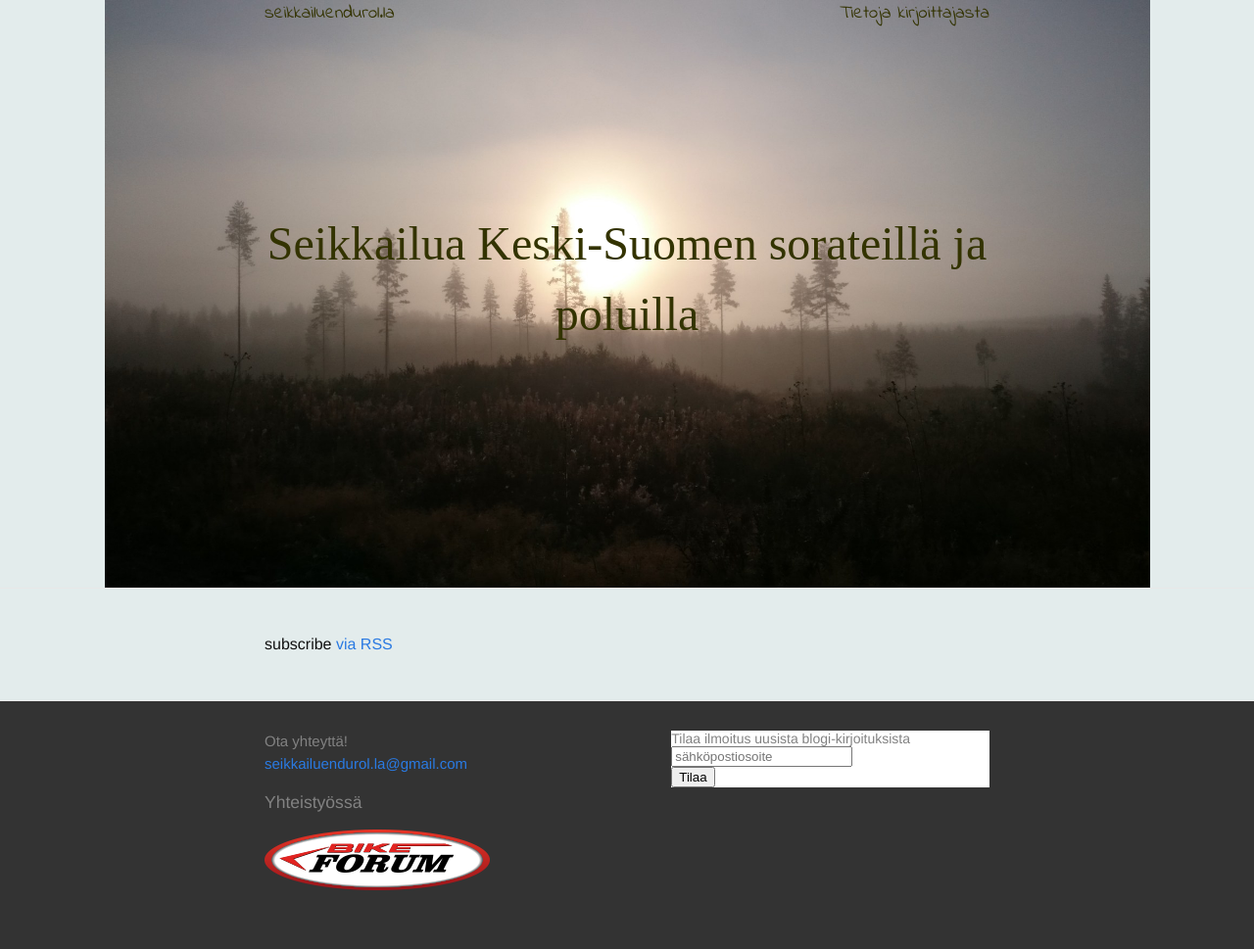
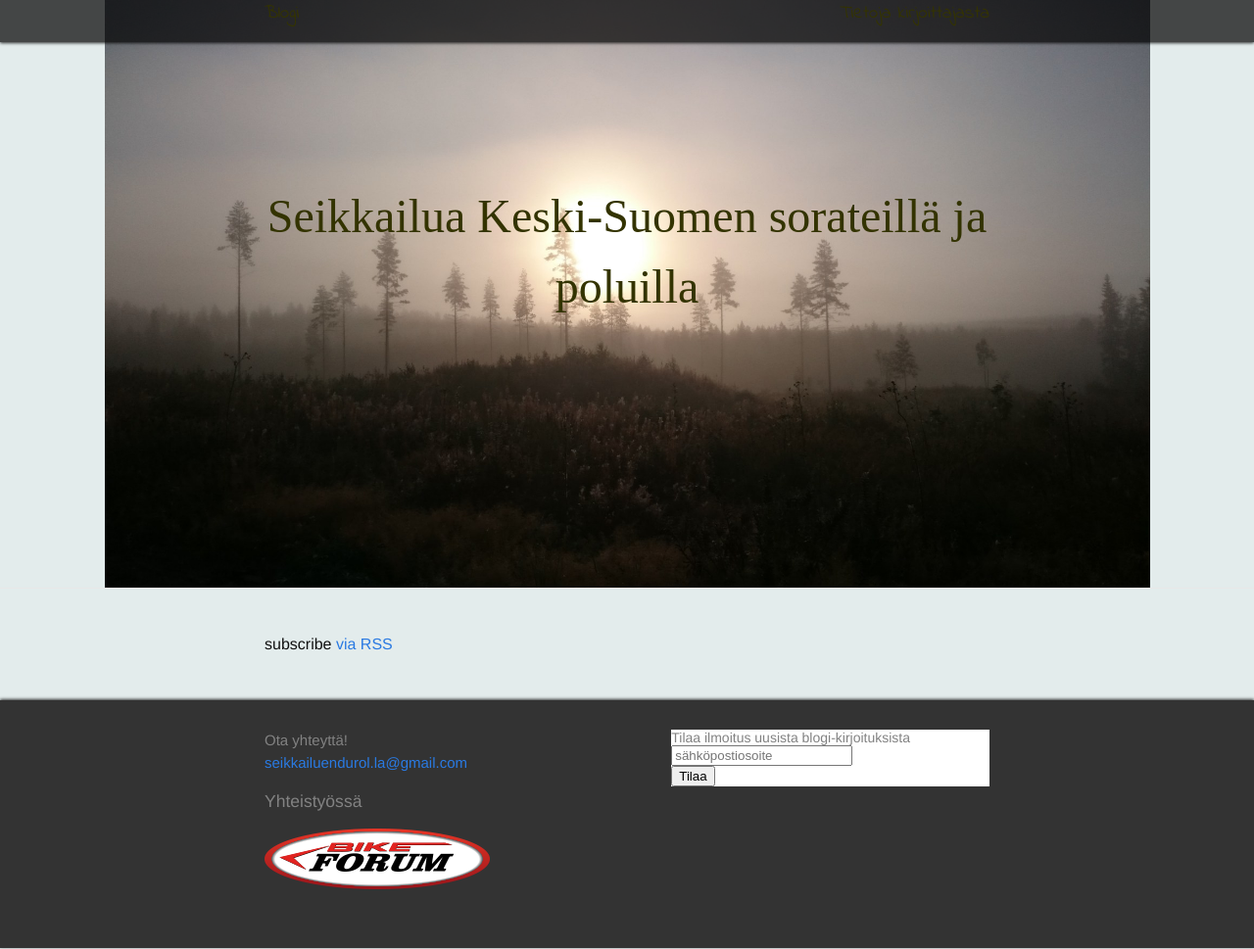
Before and after one commit to seikkailuendurolla/seikkailuendurolla.github.io, a Jekyll site: the page built from index.html, in a window 1280 px wide and 969 px high. Shown: the whole window at 98% size. Built offline with Jekyll 4.4.1, drawn with Linux system fonts in a browser that asks for light colours; some web fonts are replaced; comment, search, counter and statistics services are not loaded.

Commit message:
Yläpalkki fixed moodiin. Reunojen pehmennystä ylä- ja alapalkkiin

```diff
--- a/_includes/header.html
+++ b/_includes/header.html
@@ -1,8 +1,17 @@
 <header class="site-header" style="{{page.header_image_style}}">
 
+  <div class="nav">
+    <div class="wrapper">
+	 <h3 class="left {{page.header_link_class}}">
+	   <a href="/">Blogi</a>
+	 </h3>
+	 <h3 class="right {{page.header_link_class}}">
+	   <a href="/about">Tietoja kirjoittajasta</a>
+	 </h3>
+    </div>
+  </div>
+
   <div class="wrapper">
-    <h3 class="left {{page.header_link_class}}"><a href="/">seikkailuendurol.la</a></h3>
-    <h3 class="right {{page.header_link_class}}"><a href="/about">Tietoja kirjoittajasta</a></h3>
 
     <div class="image-text">
       <h1 class="{{page.header_slogan_class}}">Seikkailua Keski-Suomen sorateillä ja poluilla</h1>
--- a/_sass/_layout.scss
+++ b/_sass/_layout.scss
@@ -6,6 +6,15 @@
     min-height: 600px;
     // Positioning context for the mobile navigation icon
     position: relative;
+
+    .nav {
+       box-shadow: 0 1px 3px rgba(0,0,0,0.8);
+       width: 100%;
+       position: fixed;
+       background: rgba(0, 0, 0, 0.7);
+       margin: 0;
+       padding: 0;
+    }
 
     h3 {
       font-family: 'Indie Flower', cursive;
@@ -20,7 +29,7 @@
     }
 
     .image-text {
-      margin-top: 25%;
+      padding-top: 25%;
 
       h1 {
         font-family: 'Fredericka the Great', cursive;
@@ -143,8 +152,8 @@
  * Site footer
  */
 .site-footer {
+    box-shadow: 0 -1px 3px rgba(0,0,0,0.8);
     background-color: #333;
-    border-top: 1px solid $grey-color-light;
     padding: $spacing-unit 0;
 }
 
```
